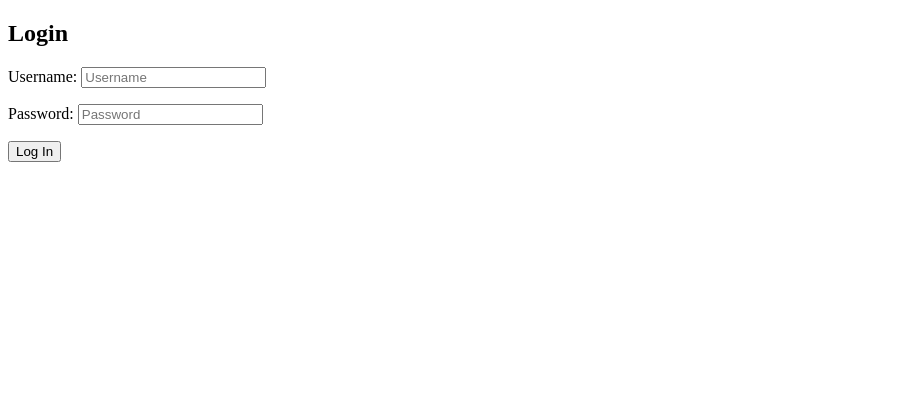
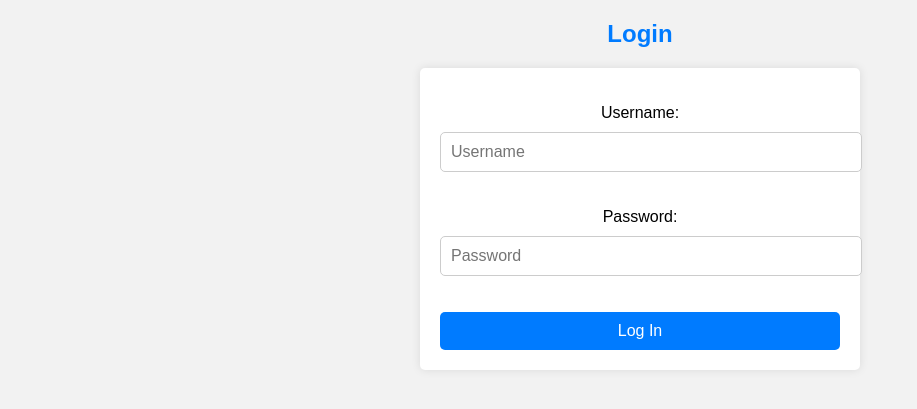
Before and after one commit to 369Rohini/Student-Teacher, a Django app: page /login/ in a window 1280 px wide. Shown: the top 409 px of the page, without its empty margins (0-917 px from the left). Run offline with Django 3.2, Linux system fonts and the light colour scheme.

Commit message:
Update login.html

```diff
--- a/project/templates/login.html
+++ b/project/templates/login.html
@@ -2,6 +2,62 @@
 <html>
 <head>
     <title>Login</title>
+    <style>
+        /* Internal CSS styles go here */
+        body {
+            font-family: Arial, sans-serif;
+            background-color: #f2f2f2;
+            margin: 20px;
+            text-align: center;
+        }
+
+        h2 {
+            color: #007bff;
+            margin-bottom: 20px;
+        }
+
+        form {
+            max-width: 400px;
+            margin: 0 auto;
+            background-color: #fff;
+            padding: 20px;
+            border-radius: 5px;
+            box-shadow: 0 0 10px rgba(0, 0, 0, 0.1);
+        }
+
+        form label {
+            display: block;
+            margin-bottom: 10px;
+        }
+
+        form input[type="text"],
+        form input[type="password"] {
+            width: 100%;
+            padding: 10px;
+            margin-bottom: 20px;
+            border: 1px solid #ccc;
+            border-radius: 5px;
+            font-size: 1rem;
+        }
+
+        form button[type="submit"] {
+            display: block;
+            width: 100%;
+            background-color: #007bff;
+            color: #fff;
+            border: none;
+            padding: 10px 20px;
+            margin-top: 10px;
+            border-radius: 5px;
+            cursor: pointer;
+            font-size: 1rem;
+            transition: background-color 0.2s ease;
+        }
+
+        form button[type="submit"]:hover {
+            background-color: #0056b3;
+        }
+    </style>
 </head>
 <body>
     <h2>Login</h2>
```
